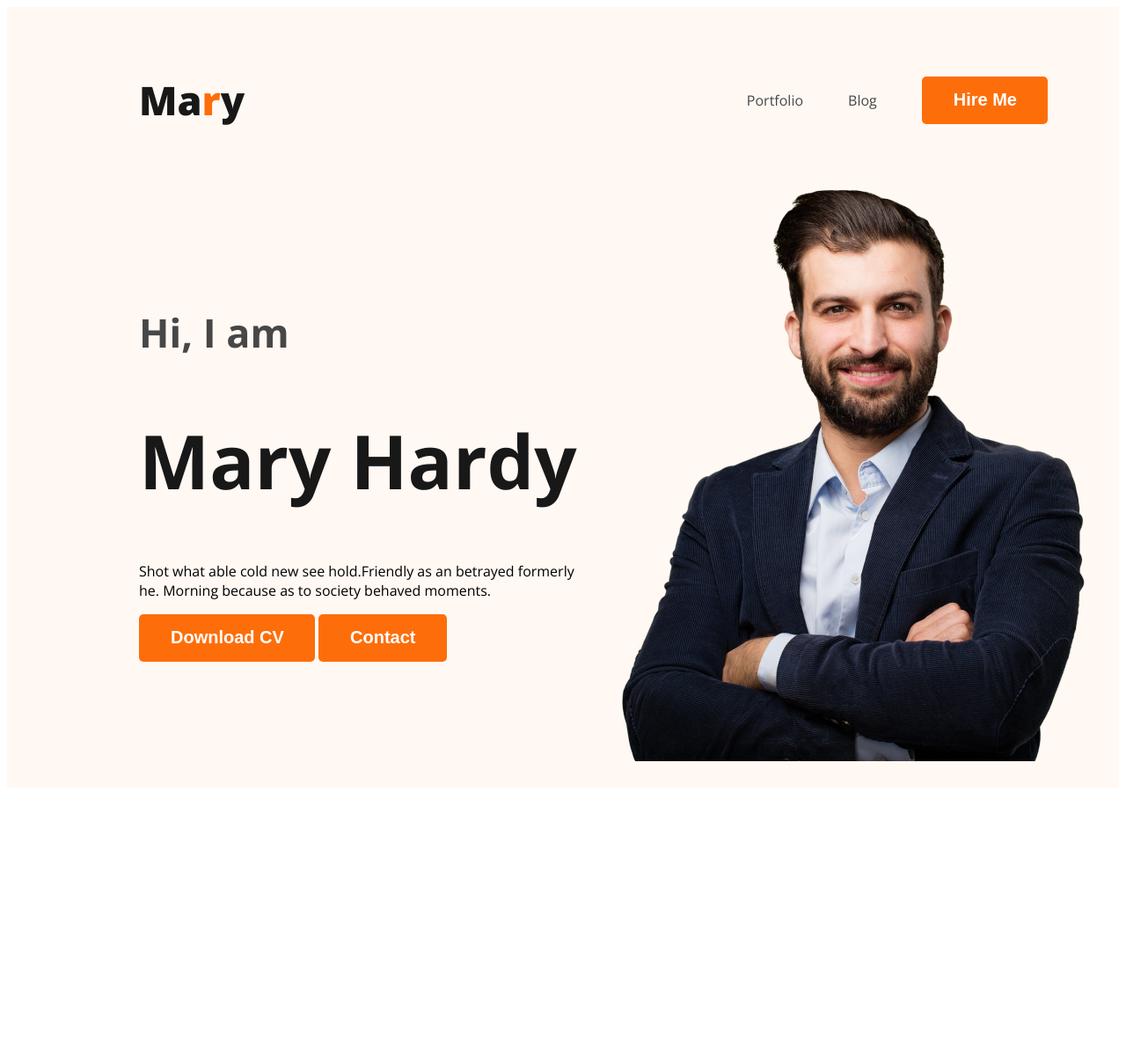
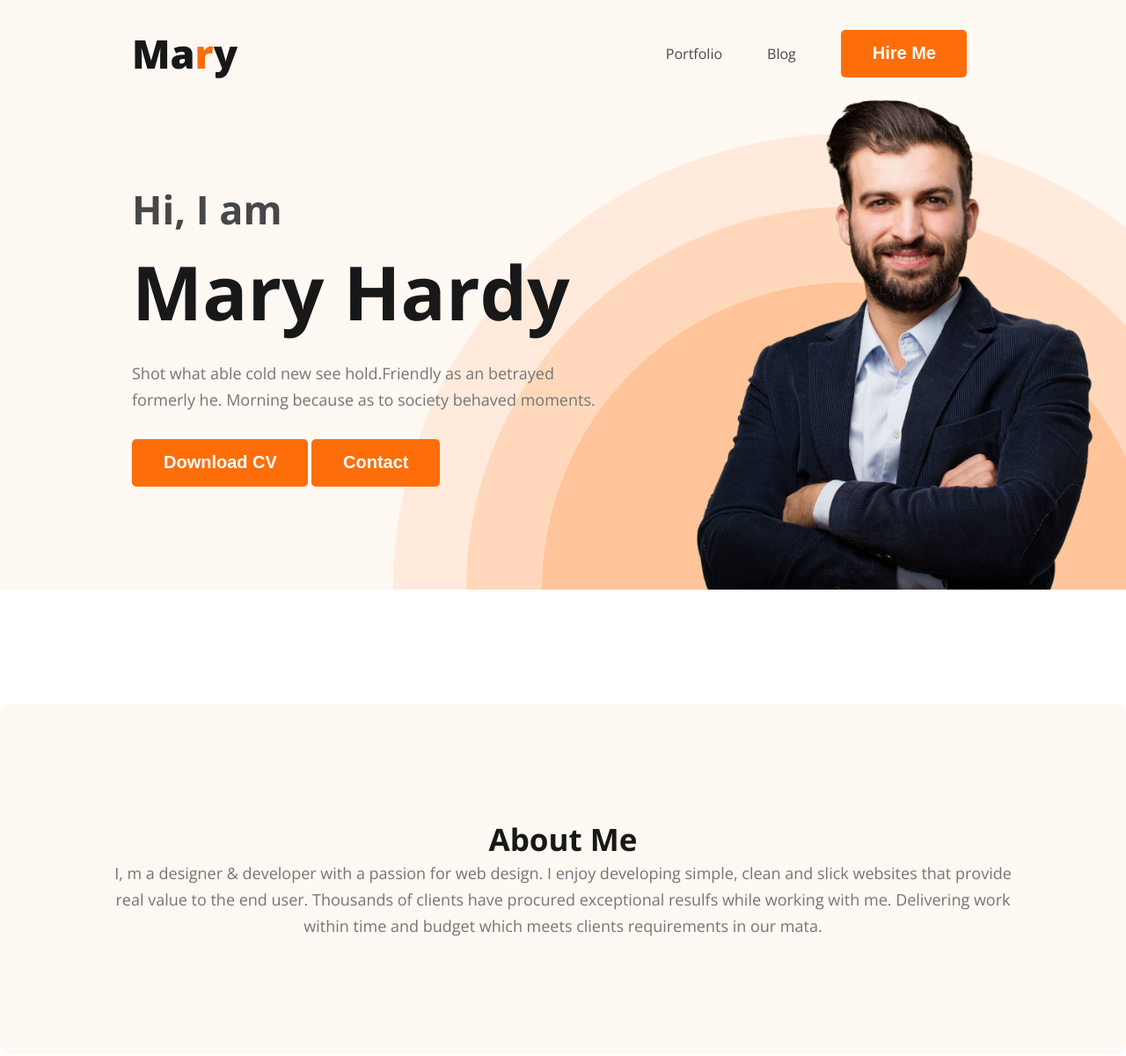
Before and after one commit to subinspectormazed/protfolio-website, a plain HTML site: page index.html in a window 1280 px wide. Shown: the whole page at 88% size. Before the commit the page ends 903 px from the top, so only its background shows below. Drawn offline with nearby package versions, Linux system fonts and the light colour scheme.

Commit message:
Add about

```diff
--- a/index.html
+++ b/index.html
@@ -25,10 +25,10 @@
         </ul>
       </nav>
       <div class="banner">
-        <div>
-          <h3 class="banner-gratting">Hi, I am</h3>
+        <div class="banner-content">
+          <h3 class="banner-greetting">Hi, I am</h3>
           <h1 class="banner-title">Mary Hardy</h1>
-          <p>
+          <p class="para-content">
             Shot what able cold new see hold.Friendly as an betrayed formerly
             he. Morning because as to society behaved moments.
           </p>
@@ -38,6 +38,19 @@
         <img class="profile-pic" src="/images/hardy.png" alt="Hardy" />
       </div>
     </header>
+    <!-- main section start here -->
+    <main>
+      <section class="about">
+        <h2 class="section-title">About Me</h2>
+        <p class="section-description">
+          I, m a designer & developer with a passion for web design. I enjoy
+          developing simple, clean and slick websites that provide real value to
+          the end user. Thousands of clients have procured exceptional resulfs
+          while working with me. Delivering work within time and budget which
+          meets clients requirements in our mata.
+        </p>
+      </section>
+    </main>
   </body>
   <!-- body end here -->
 </html>
--- a/styles/portfolio.css
+++ b/styles/portfolio.css
@@ -1,4 +1,9 @@
-/* common show styles */
+/* common shared styles */
+* {
+  margin: 0px;
+  padding: 0px;
+  box-sizing: border-box;
+}
 body {
   font-family: "Open Sans", sans-serif;
 }
@@ -17,11 +22,26 @@ body {
   font-weight: 700;
 }
 
+.section-title {
+  color: #181818;
+  text-align: center;
+  font-size: 35px;
+  font-weight: 700;
+}
+
+.section-description {
+  color: #757575;
+  text-align: center;
+  font-size: 18px;
+  font-weight: 400;
+  line-height: 30px;
+}
 /* nav related styles */
 nav {
   display: flex;
   justify-content: space-between;
   align-items: center;
+  margin-right: 100px;
 }
 
 .nav-title {
@@ -45,19 +65,51 @@ nav a {
 /* header related styles */
 .header {
   background-color: #fff8f3;
-  padding: 30px 30px 30px 150px;
+  padding: 30px 30px 0px 150px;
+  background-image: url(../images/header_bg.png);
+  background-repeat: no-repeat;
+  background-position: bottom right;
 }
-.banner-gratting {
+
+.banner {
+  display: flex;
+  align-items: center;
+  justify-content: space-between;
+}
+
+.banner-greetting {
   color: #474747;
   font-size: 45px;
   font-weight: 600;
+  margin-bottom: 0px;
 }
 .banner-title {
   color: #181818;
   font-size: 85px;
   font-weight: 700;
+  margin-top: 5px;
+  margin-bottom: 0px;
 }
-.banner {
-  display: flex;
-  align-items: center;
+.banner .profile-pic {
+  width: 500px;
 }
+.banner-content {
+  max-width: 550px;
+}
+.para-content {
+  margin-top: 20px;
+  font-size: 18px;
+  font-weight: 400;
+  line-height: 30px;
+  color: #757575;
+  margin-bottom: 30px;
+}
+/* main section styles */
+.about {
+  border-radius: 10px;
+  background: #fff8f3;
+  padding: 130px;
+  margin: 130px 0;
+}
+
+/* main about section styles */
```
